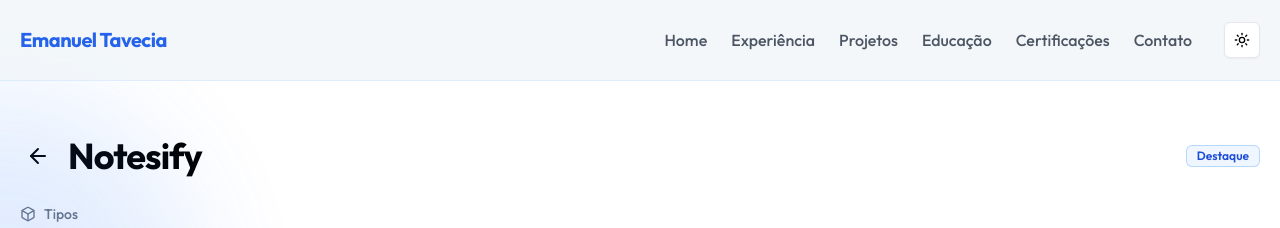
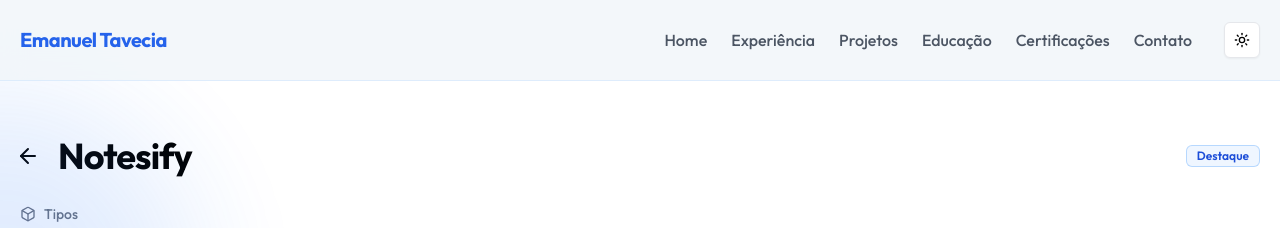
Before and after one commit to emanueltavecia/portfolio, a Next.js app: page /projects/4 in a window 1280 px wide. Shown: the top 228 px of the page. Built offline with nearby package versions, Linux system fonts and the light colour scheme.

Commit message:
fix: adjust button margin in Details component for better alignment

```diff
--- a/src/app/projects/[id]/details.tsx
+++ b/src/app/projects/[id]/details.tsx
@@ -108,7 +108,7 @@ export function Details({ isModal }: ProjectDetailsProps) {
               {!isModal && (
                 <Button
                   variant="ghost"
-                  className="[&_svg]:size-5 sm:[&_svg]:size-6"
+                  className="-ml-2.5 shrink-0 [&_svg]:size-5 sm:[&_svg]:size-6"
                   size="icon"
                   onClick={() => router.push('/projects')}
                 >
```
